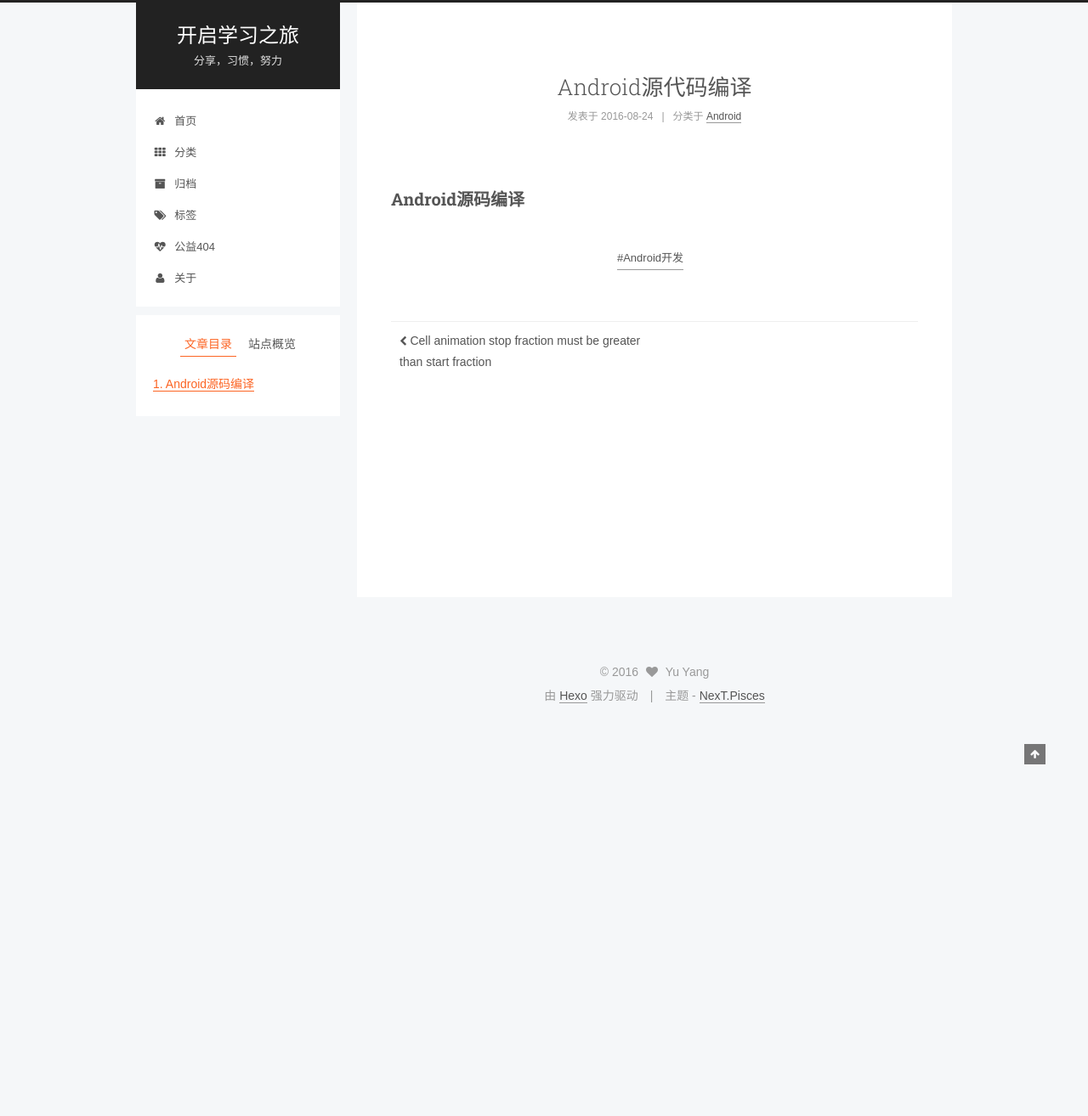
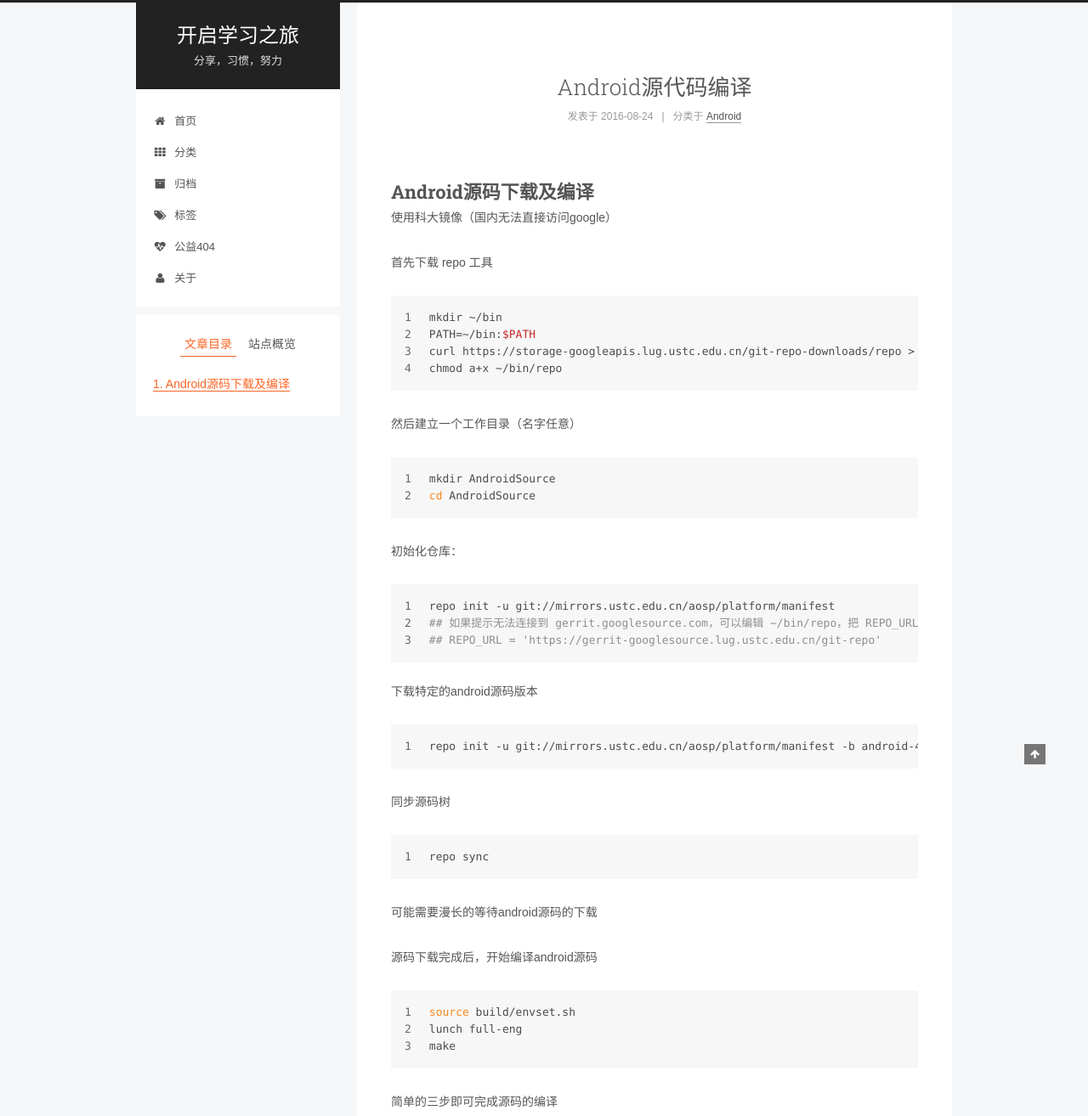
Before and after one commit to yu-yang-halo/yu-yang-halo.github.io, a plain HTML site: page 2016/08/24/android-s-0/index.html in a window 1280 px wide. Shown: the top 1314 px of the page at 85% size. Before the commit the page ends 853 px from the top, so only its background shows below. Drawn offline with Linux system fonts and the light colour scheme; a web font is replaced by a local one.

Commit message:
Site updated: 2016-08-25 14:19:00

```diff
--- a/2016/08/24/android-s-0/index.html
+++ b/2016/08/24/android-s-0/index.html
@@ -102,16 +102,22 @@
 
 
 
-<meta name="description" content="Android源码编译">
+<meta name="description" content="Android源码下载及编译使用科大镜像（国内无法直接访问google）
+首先下载 repo 工具1234mkdir ~/binPATH=~/bin:$PATHcurl https://storage-googleapis.lug.ustc.edu.cn/git-repo-downloads/repo &amp;gt; ~/bin/repochmod a+x ~/bin/repo
+然后建立一个工作目录（名">
 <meta property="og:type" content="article">
 <meta property="og:title" content="Android源代码编译">
 <meta property="og:url" content="http://yoursite.com/2016/08/24/android-s-0/index.html">
 <meta property="og:site_name" content="开启学习之旅">
-<meta property="og:description" content="Android源码编译">
-<meta property="og:updated_time" content="2016-08-24T07:50:16.559Z">
+<meta property="og:description" content="Android源码下载及编译使用科大镜像（国内无法直接访问google）
+首先下载 repo 工具1234mkdir ~/binPATH=~/bin:$PATHcurl https://storage-googleapis.lug.ustc.edu.cn/git-repo-downloads/repo &amp;gt; ~/bin/repochmod a+x ~/bin/repo
+然后建立一个工作目录（名">
+<meta property="og:updated_time" content="2016-08-25T06:18:07.055Z">
 <meta name="twitter:card" content="summary">
 <meta name="twitter:title" content="Android源代码编译">
-<meta name="twitter:description" content="Android源码编译">
+<meta name="twitter:description" content="Android源码下载及编译使用科大镜像（国内无法直接访问google）
+首先下载 repo 工具1234mkdir ~/binPATH=~/bin:$PATHcurl https://storage-googleapis.lug.ustc.edu.cn/git-repo-downloads/repo &amp;gt; ~/bin/repochmod a+x ~/bin/repo
+然后建立一个工作目录（名">
 
 
 
@@ -343,7 +349,17 @@
 
 
 
-        <h2 id="Android源码编译"><a href="#Android源码编译" class="headerlink" title="Android源码编译"></a>Android源码编译</h2>
+        <h1 id="Android源码下载及编译"><a href="#Android源码下载及编译" class="headerlink" title="Android源码下载及编译"></a>Android源码下载及编译</h1><p>使用科大镜像（国内无法直接访问google）</p>
+<p>首先下载 repo 工具<br><figure class="highlight bash"><table><tr><td class="gutter"><pre><div class="line">1</div><div class="line">2</div><div class="line">3</div><div class="line">4</div></pre></td><td class="code"><pre><div class="line">mkdir ~/bin</div><div class="line">PATH=~/bin:<span class="variable">$PATH</span></div><div class="line">curl https://storage-googleapis.lug.ustc.edu.cn/git-repo-downloads/repo &gt; ~/bin/repo</div><div class="line">chmod a+x ~/bin/repo</div></pre></td></tr></table></figure></p>
+<p>然后建立一个工作目录（名字任意）<br><figure class="highlight bash"><table><tr><td class="gutter"><pre><div class="line">1</div><div class="line">2</div></pre></td><td class="code"><pre><div class="line">mkdir AndroidSource</div><div class="line"><span class="built_in">cd</span> AndroidSource</div></pre></td></tr></table></figure></p>
+<p>初始化仓库：</p>
+<figure class="highlight bash"><table><tr><td class="gutter"><pre><div class="line">1</div><div class="line">2</div><div class="line">3</div></pre></td><td class="code"><pre><div class="line">repo init -u git://mirrors.ustc.edu.cn/aosp/platform/manifest</div><div class="line"><span class="comment">## 如果提示无法连接到 gerrit.googlesource.com，可以编辑 ~/bin/repo，把 REPO_URL 一行替换成下面的：</span></div><div class="line"><span class="comment">## REPO_URL = 'https://gerrit-googlesource.lug.ustc.edu.cn/git-repo'</span></div></pre></td></tr></table></figure>
+<p>下载特定的android源码版本<br><figure class="highlight bash"><table><tr><td class="gutter"><pre><div class="line">1</div></pre></td><td class="code"><pre><div class="line">repo init -u git://mirrors.ustc.edu.cn/aosp/platform/manifest -b android-4.0.1_r1</div></pre></td></tr></table></figure></p>
+<p>同步源码树<br><figure class="highlight bash"><table><tr><td class="gutter"><pre><div class="line">1</div></pre></td><td class="code"><pre><div class="line">repo sync</div></pre></td></tr></table></figure></p>
+<p>可能需要漫长的等待android源码的下载</p>
+<p>源码下载完成后，开始编译android源码<br><figure class="highlight bash"><table><tr><td class="gutter"><pre><div class="line">1</div><div class="line">2</div><div class="line">3</div></pre></td><td class="code"><pre><div class="line"><span class="built_in">source</span> build/envset.sh</div><div class="line">lunch full-eng</div><div class="line">make</div></pre></td></tr></table></figure></p>
+<p>简单的三步即可完成源码的编译</p>
+
 
     </div>
 
@@ -523,7 +539,7 @@
 
 
 
-              <div class="post-toc-content"><ol class="nav"><li class="nav-item nav-level-2"><a class="nav-link" href="#Android源码编译"><span class="nav-number">1.</span> <span class="nav-text">Android源码编译</span></a></li></ol></div>
+              <div class="post-toc-content"><ol class="nav"><li class="nav-item nav-level-1"><a class="nav-link" href="#Android源码下载及编译"><span class="nav-number">1.</span> <span class="nav-text">Android源码下载及编译</span></a></li></ol></div>
 
           </div>
         </section>
```
Also changed, not shown: index.html (+3 -2 lines).
